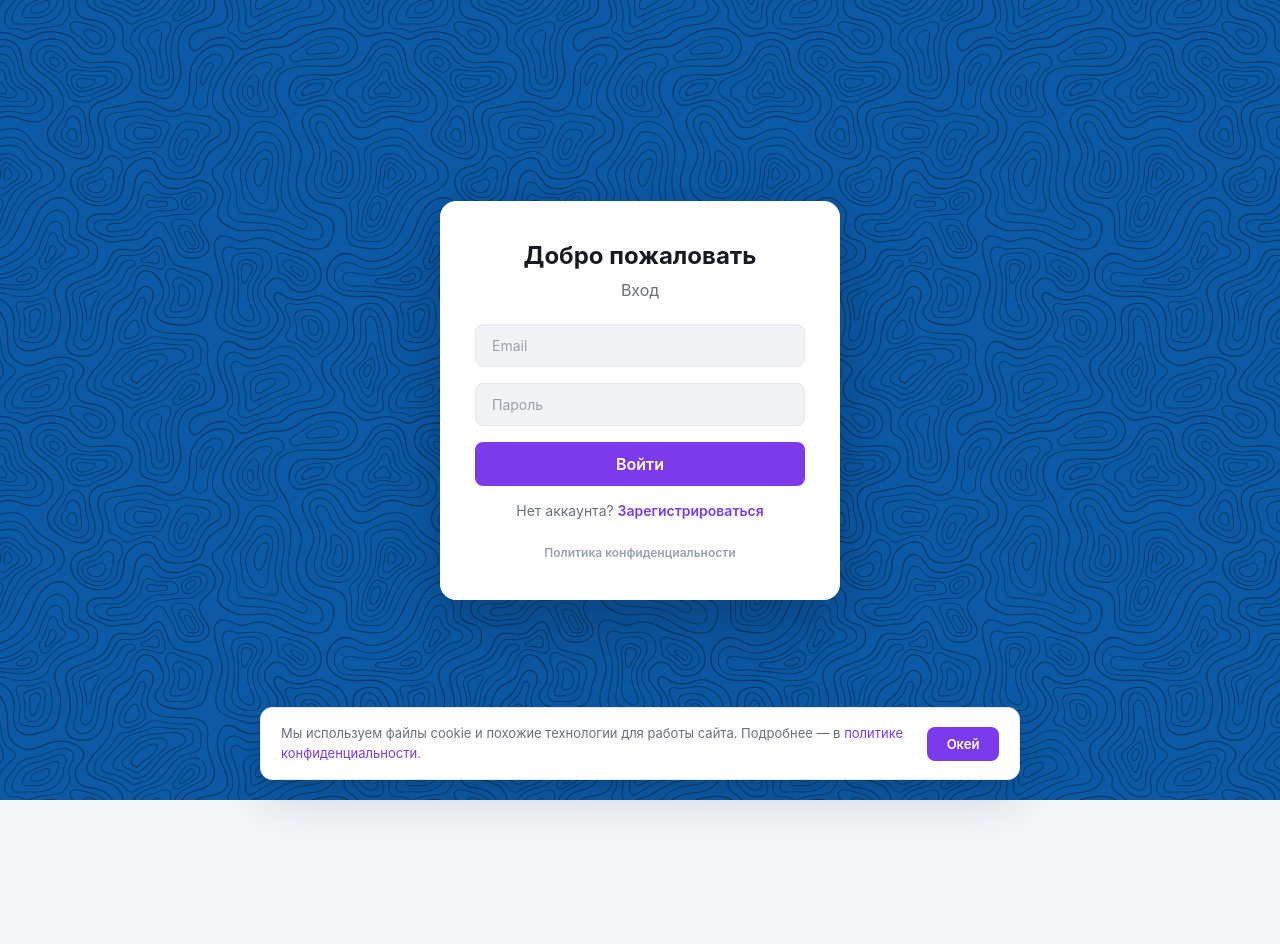
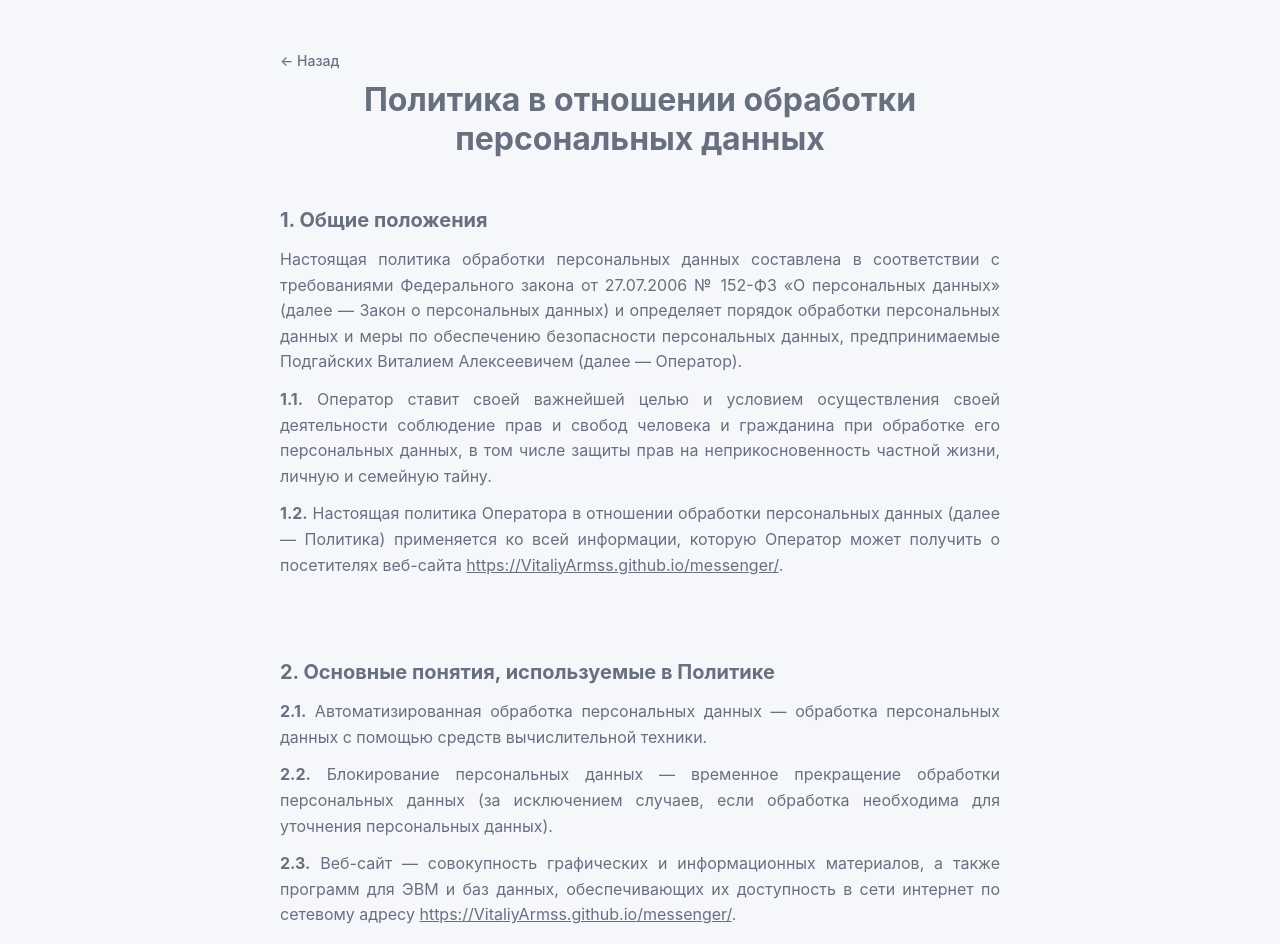
Before and after one commit to VitaliyArmss/messenger-frontend, a React (Vite) app: page /#/privacy in a window 1280 px wide. Before the commit this address led to /login. Shown: the top 944 px of the page. Before the commit the page ends 800 px from the top, so only its background shows below. Built offline with nearby package versions, Linux system fonts and the light colour scheme.

Commit message:
browserRouter to HashRouter

```diff
--- a/src/App.jsx
+++ b/src/App.jsx
@@ -1,4 +1,4 @@
-import { BrowserRouter, Routes, Route, Navigate } from 'react-router-dom';
+import { HashRouter, Routes, Route, Navigate } from 'react-router-dom';
 import { AuthProvider } from './context/AuthContext';
 import { PrivateRoute } from './components/PrivateRoute';
 import CookieBanner from './components/CookieBanner';
@@ -10,7 +10,7 @@ import PrivacyPolicy from './pages/PrivacyPolicy';
 
 function App() {
     return (
-        <BrowserRouter basename={import.meta.env.BASE_URL}>
+        <HashRouter>
             <AuthProvider>
                 <Routes>
                     <Route path="/login" element={<Login />} />
@@ -27,7 +27,7 @@ function App() {
 
                 <CookieBanner />
             </AuthProvider>
-        </BrowserRouter>
+        </HashRouter>
     );
 }
 
--- a/src/main.jsx
+++ b/src/main.jsx
@@ -1,18 +1,6 @@
 import { StrictMode } from 'react'
 import { createRoot } from 'react-dom/client'
 import App from './App.jsx'
-
-const params = new URLSearchParams(window.location.search);
-const redirectPath = params.get('p');
-
-if (redirectPath) {
-    if (redirectPath.startsWith('/') && !redirectPath.startsWith('//') && !redirectPath.includes('://')) {
-        params.delete('p');
-        const newSearch = params.toString();
-        const newUrl = redirectPath + (newSearch ? '?' + newSearch : '');
-        window.history.replaceState(null, '', newUrl);
-    }
-}
 
 createRoot(document.getElementById('root')).render(
     <StrictMode>
--- a/src/pages/Chats.jsx
+++ b/src/pages/Chats.jsx
@@ -1,6 +1,6 @@
 // pages/Chats.jsx
 import { useEffect, useState, useRef } from 'react';
-import { Outlet, useNavigate, useLocation } from 'react-router-dom';
+import { Outlet, useNavigate, useLocation, Link } from 'react-router-dom';
 
 import { chatsApi } from '../api/chats';
 import { startNotificationConnection, getNotificationConnection } from '../api/signalr';
@@ -487,9 +487,9 @@ const Chats = () => {
 
                 )}
                 <footer className="chats-footer">
-                    <a href="/privacy">
+                    <Link to="/privacy">
                         Политика конфиденциальности
-                    </a>
+                    </Link>
                 </footer>
             </div>
 
--- a/src/pages/PrivacyPolicy.jsx
+++ b/src/pages/PrivacyPolicy.jsx
@@ -41,7 +41,7 @@ const PrivacyPolicy = () => {
                     ко всей информации, которую Оператор может получить о
                     посетителях веб-сайта{' '}
                     <a
-                        href="https://VitaliyArmss.github.io/messenger/"
+                        href="https://VitaliyArmss.github.io/messenger/#/"
                         target="_blank"
                         rel="noopener noreferrer"
                     >
@@ -72,7 +72,7 @@ const PrivacyPolicy = () => {
                     данных, обеспечивающих их доступность в сети интернет по
                     сетевому адресу{' '}
                     <a
-                        href="https://VitaliyArmss.github.io/messenger/"
+                        href="https://VitaliyArmss.github.io/messenger/#/"
                         target="_blank"
                         rel="noopener noreferrer"
                     >
@@ -121,7 +121,7 @@ const PrivacyPolicy = () => {
                     относящаяся прямо или косвенно к определенному или
                     определяемому Пользователю веб-сайта{' '}
                     <a
-                        href="https://VitaliyArmss.github.io/messenger/"
+                        href="https://VitaliyArmss.github.io/messenger/#/"
                         target="_blank"
                         rel="noopener noreferrer"
                     >
@@ -144,7 +144,7 @@ const PrivacyPolicy = () => {
                     <strong>2.10.</strong> Пользователь — любой посетитель
                     веб-сайта{' '}
                     <a
-                        href="https://VitaliyArmss.github.io/messenger/"
+                        href="https://VitaliyArmss.github.io/messenger/#/"
                         target="_blank"
                         rel="noopener noreferrer"
                     >
@@ -678,7 +678,7 @@ const PrivacyPolicy = () => {
                     <strong>12.3.</strong> Актуальная версия Политики в свободном
                     доступе расположена в сети Интернет по адресу{' '}
                     <a
-                        href="https://VitaliyArmss.github.io/messenger/privacy"
+                        href="https://VitaliyArmss.github.io/messenger/#/privacy"
                         target="_blank"
                         rel="noopener noreferrer"
                     >
```
Also changed, not shown: public/404.html (deleted, +0 -21 lines).
